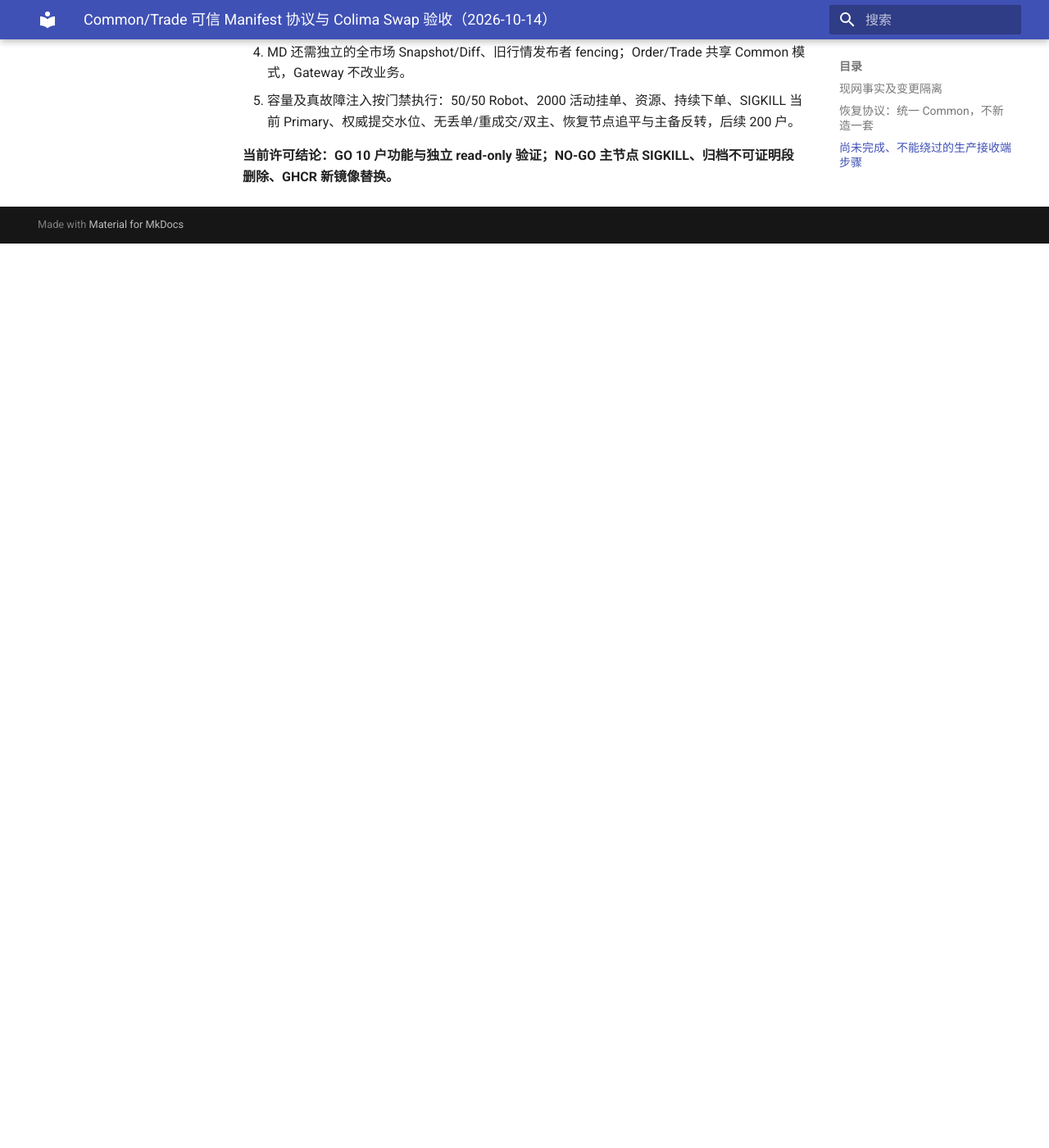
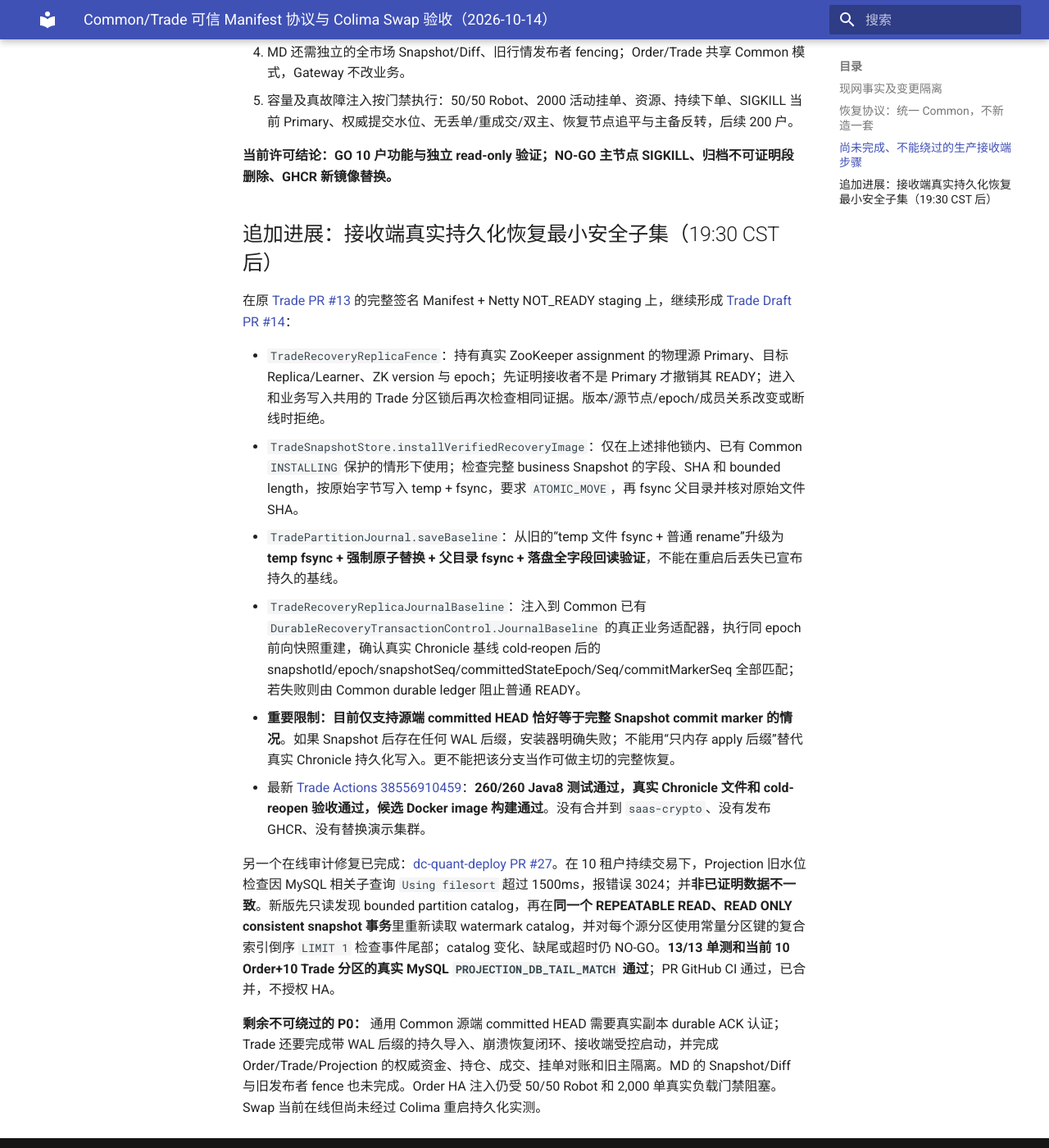
Before and after one commit to bliplink/dc-quant-deploy, an MkDocs documentation site: the page built from docs/TRADE_COMMON_SIGNED_MANIFEST_AND_SWAP_20261014.zh-CN.md, in a window 1280 px wide and 1400 px high, scrolled down 1624 px. Shown: the whole window at 82% size. Built offline with MkDocs 1.6.1 and Material for MkDocs 9.7.7, drawn with Linux system fonts in a browser that asks for light colours; before the commit the page ends 1921 px from its top, so only the background shows below that.

Commit message:
docs(ha): real Trade receiver CQ durable baseline and indexed Projection gate verification

```diff
--- a/docs/TRADE_COMMON_SIGNED_MANIFEST_AND_SWAP_20261014.zh-CN.md
+++ b/docs/TRADE_COMMON_SIGNED_MANIFEST_AND_SWAP_20261014.zh-CN.md
@@ -28,3 +28,18 @@
 5. 容量及真故障注入按门禁执行：50/50 Robot、2000 活动挂单、资源、持续下单、SIGKILL 当前 Primary、权威提交水位、无丢单/重成交/双主、恢复节点追平与主备反转，后续 200 户。
 
 **当前许可结论：GO 10 户功能与独立 read-only 验证；NO-GO 主节点 SIGKILL、归档不可证明段删除、GHCR 新镜像替换。**
+
+## 追加进展：接收端真实持久化恢复最小安全子集（19:30 CST 后）
+
+在原 [Trade PR #13](https://github.com/bliplink/com.app.dc.tradesvr/pull/13) 的完整签名 Manifest + Netty NOT_READY staging 上，继续形成 [Trade Draft PR #14](https://github.com/bliplink/com.app.dc.tradesvr/pull/14)：
+
+- `TradeRecoveryReplicaFence`：持有真实 ZooKeeper assignment 的物理源 Primary、目标 Replica/Learner、ZK version 与 epoch；先证明接收者不是 Primary 才撤销其 READY；进入和业务写入共用的 Trade 分区锁后再次检查相同证据。版本/源节点/epoch/成员关系改变或断线时拒绝。
+- `TradeSnapshotStore.installVerifiedRecoveryImage`：仅在上述排他锁内、已有 Common `INSTALLING` 保护的情形下使用；检查完整 business Snapshot 的字段、SHA 和 bounded length，按原始字节写入 temp + fsync，要求 `ATOMIC_MOVE`，再 fsync 父目录并核对原始文件 SHA。
+- `TradePartitionJournal.saveBaseline`：从旧的“temp 文件 fsync + 普通 rename”升级为 **temp fsync + 强制原子替换 + 父目录 fsync + 落盘全字段回读验证**，不能在重启后丢失已宣布持久的基线。
+- `TradeRecoveryReplicaJournalBaseline`：注入到 Common 已有 `DurableRecoveryTransactionControl.JournalBaseline` 的真正业务适配器，执行同 epoch 前向快照重建，确认真实 Chronicle 基线 cold-reopen 后的 snapshotId/epoch/snapshotSeq/committedStateEpoch/Seq/commitMarkerSeq 全部匹配；若失败则由 Common durable ledger 阻止普通 READY。
+- **重要限制：目前仅支持源端 committed HEAD 恰好等于完整 Snapshot commit marker 的情况**。如果 Snapshot 后存在任何 WAL 后缀，安装器明确失败；不能用“只内存 apply 后缀”替代真实 Chronicle 持久化写入。更不能把该分支当作可做主切的完整恢复。
+- 最新 [Trade Actions 38556910459](https://github.com/bliplink/com.app.dc.tradesvr/actions/runs/38556910459)：**260/260 Java8 测试通过，真实 Chronicle 文件和 cold-reopen 验收通过，候选 Docker image 构建通过**。没有合并到 `saas-crypto`、没有发布 GHCR、没有替换演示集群。
+
+另一个在线审计修复已完成：[dc-quant-deploy PR #27](https://github.com/bliplink/dc-quant-deploy/pull/27)。在 10 租户持续交易下，Projection 旧水位检查因 MySQL 相关子查询 `Using filesort` 超过 1500ms，报错误 3024；并**非已证明数据不一致**。新版先只读发现 bounded partition catalog，再在**同一个 REPEATABLE READ、READ ONLY consistent snapshot 事务**里重新读取 watermark catalog，并对每个源分区使用常量分区键的复合索引倒序 `LIMIT 1` 检查事件尾部；catalog 变化、缺尾或超时仍 NO-GO。**13/13 单测和当前 10 Order+10 Trade 分区的真实 MySQL `PROJECTION_DB_TAIL_MATCH` 通过**；PR GitHub CI 通过，已合并，不授权 HA。
+
+**剩余不可绕过的 P0：** 通用 Common 源端 committed HEAD 需要真实副本 durable ACK 认证；Trade 还要完成带 WAL 后缀的持久导入、崩溃恢复闭环、接收端受控启动，并完成 Order/Trade/Projection 的权威资金、持仓、成交、挂单对账和旧主隔离。MD 的 Snapshot/Diff 与旧发布者 fence 也未完成。Order HA 注入仍受 50/50 Robot 和 2,000 单真实负载门禁阻塞。Swap 当前在线但尚未经过 Colima 重启持久化实测。
```
